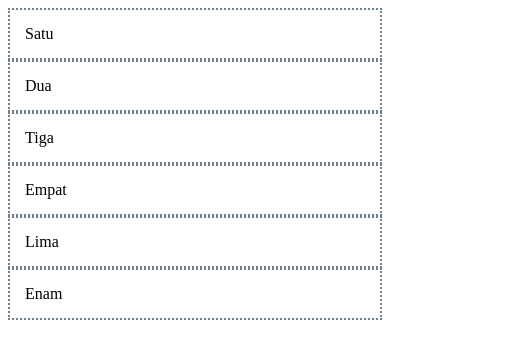
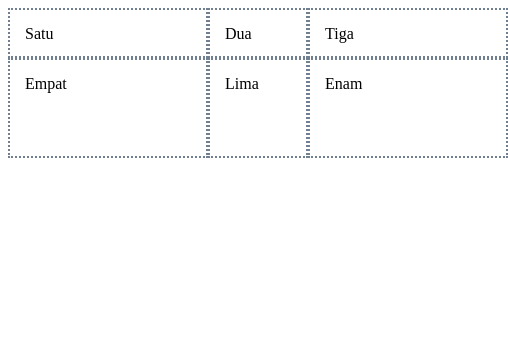
Before and after one commit to fajar-ab/front-end-web-developer-expert-decoding, a plain HTML site: page 01-mobile-first-approach/grid-layout/index.html in a window 390 px wide. Shown: the whole page, 508 px wide, since content can reach past the window. Drawn offline with Linux system fonts and the light colour scheme.

Commit message:
mobile first approach - grid layout module : grid track

```diff
--- a/01-mobile-first-approach/grid-layout/style.css
+++ b/01-mobile-first-approach/grid-layout/style.css
@@ -1,5 +1,7 @@
 .wrapper {
   display: grid;
+  grid-template-columns: 200px 100px 200px;
+  grid-template-rows: 50px 100px;
 }
 
 .wrapper div {
```
